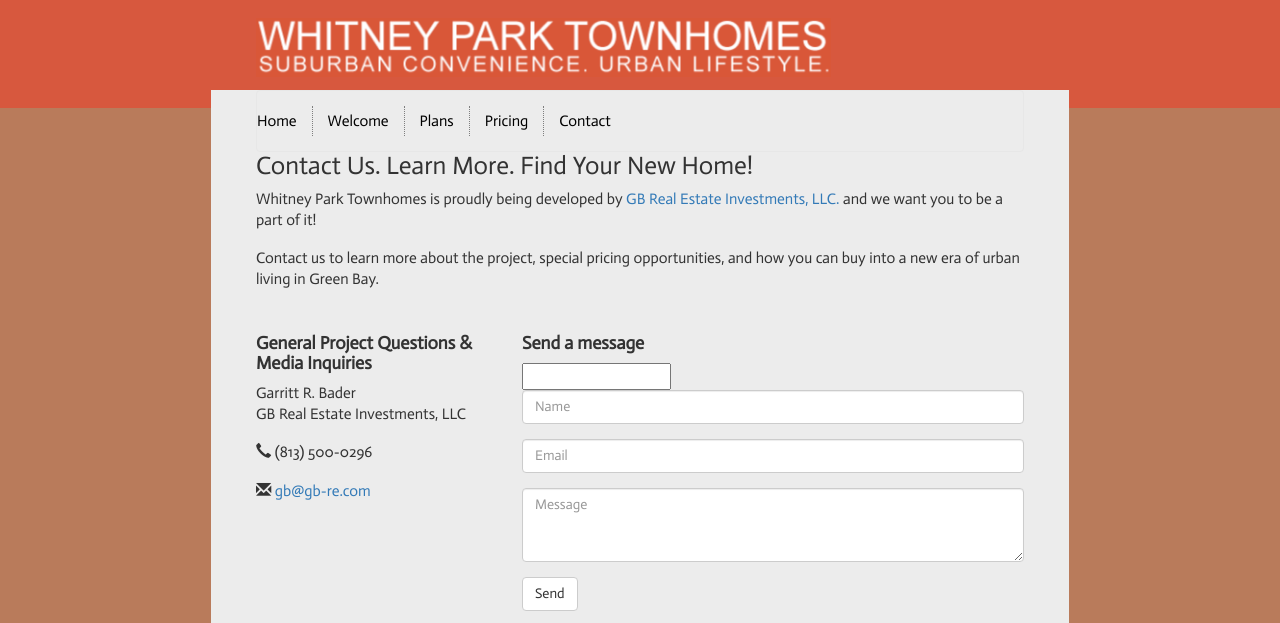
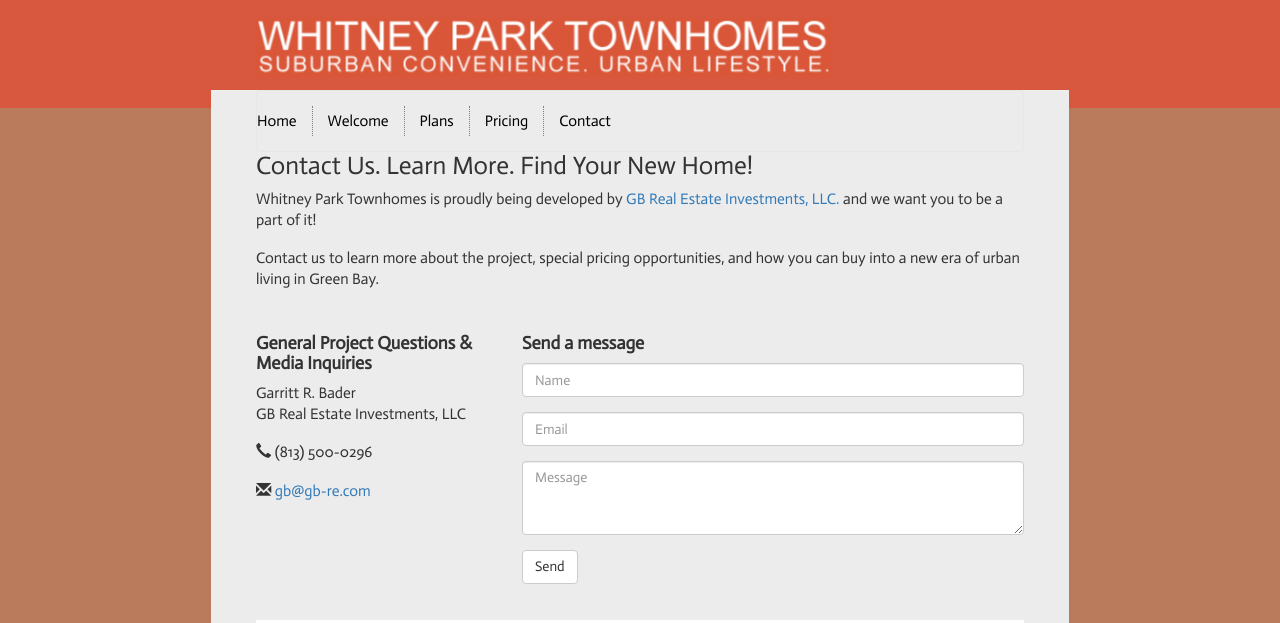
Before and after one commit to sandcastleco/whitney-park, a Jekyll site: the page built from contact.md, in a window 1280 px wide. Shown: the top 623 px of the page. Built offline with Jekyll 4.4.1, drawn with Linux system fonts in a browser that asks for light colours; nearby versions of some CDN libraries; grey boxes are pictures that could not be loaded.

Commit message:
Hide honeypot form field

```diff
--- a/css/main.css
+++ b/css/main.css
@@ -206,6 +206,14 @@
 }
 
 /*
+ * Form
+ */
+
+.gotcha {
+  display: none;
+}
+
+/*
  * Footer
  */
 
```
